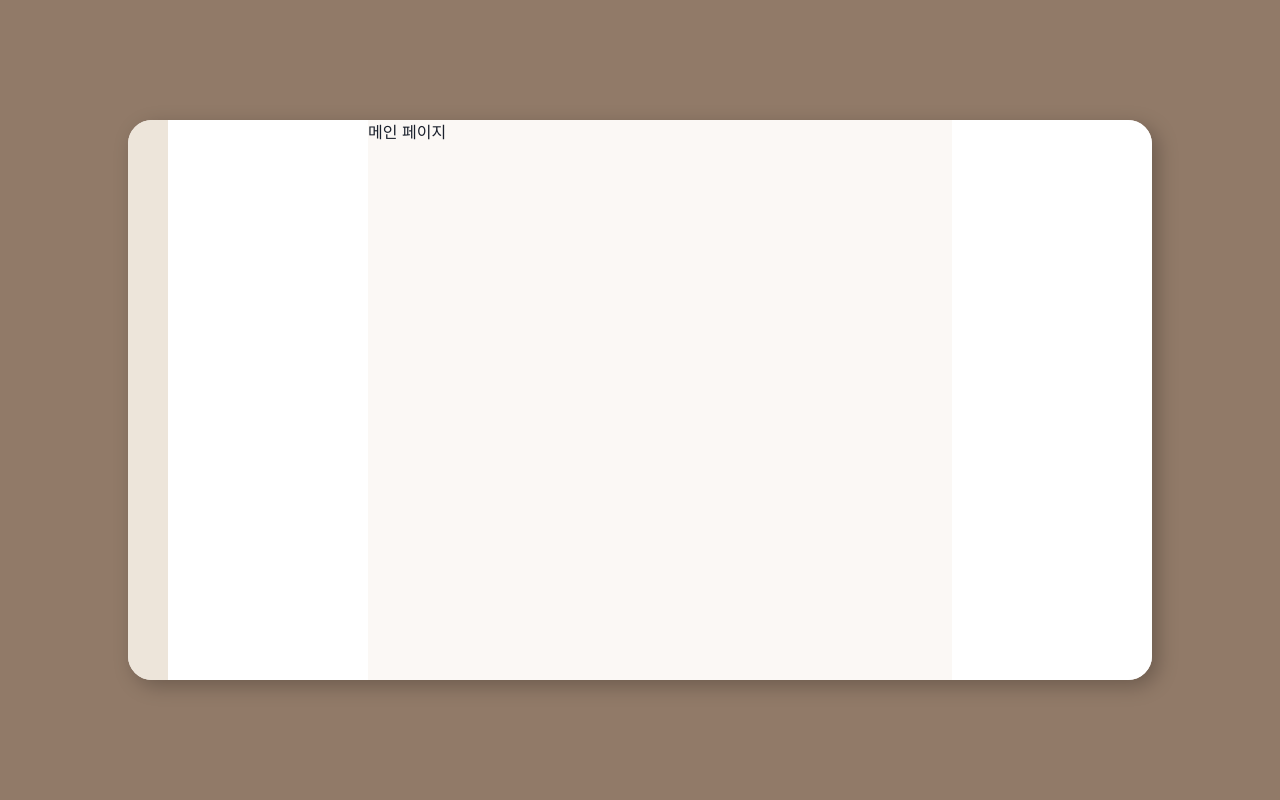
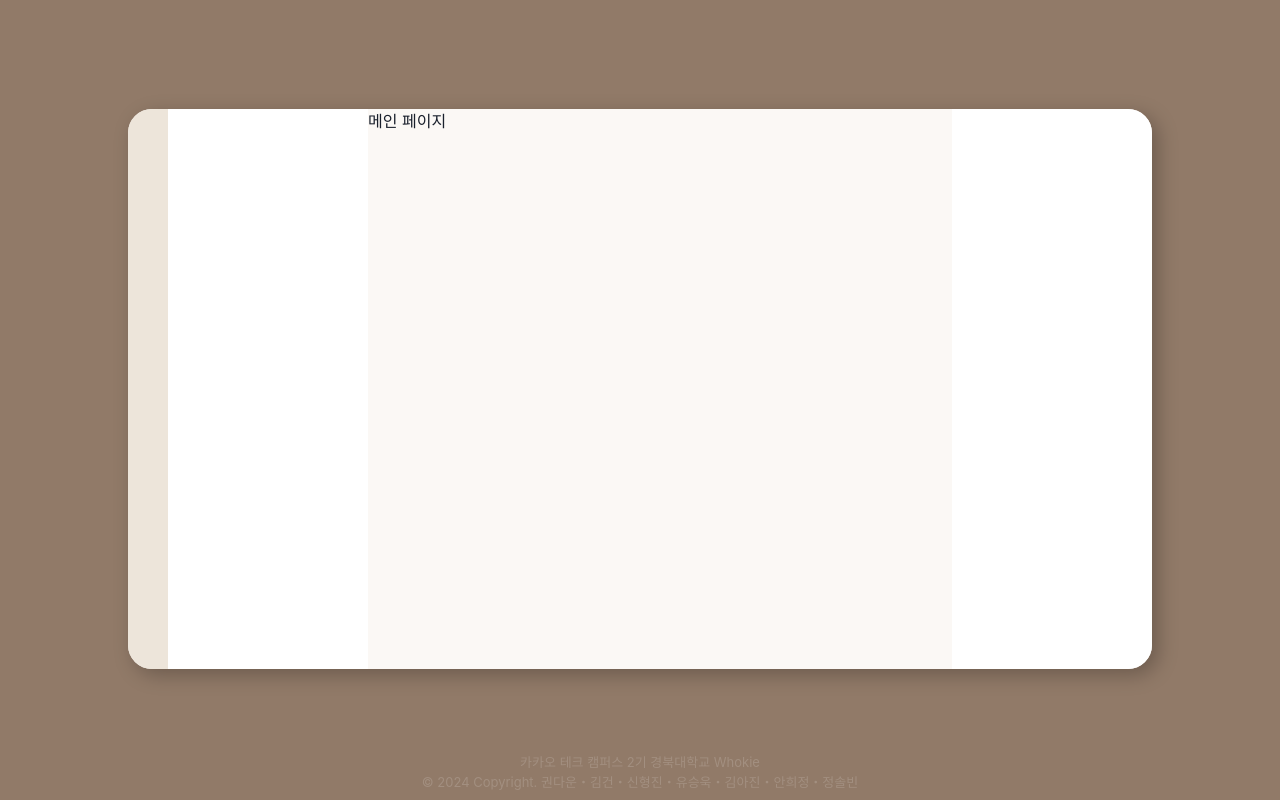
Before and after one commit to kakao-tech-campus-2nd-step3/Team6_FE, a React (Vite) app: page / in a window 1280 px wide. Built offline with nearby package versions, Linux system fonts and the light colour scheme.

Commit message:
Design: Footer UI 추가

```diff
--- /dev/null
+++ b/src/components/features/Layout/Footer/index.tsx
@@ -0,0 +1,12 @@
+import { Text, VStack } from '@chakra-ui/react'
+
+export const Footer = () => {
+  return (
+    <VStack fontSize="small" color="whiteAlpha.300" gap={0} pb="2">
+      <Text>카카오 테크 캠퍼스 2기 경북대학교 Whokie</Text>
+      <Text>
+        © 2024 Copyright. 권다운・김건・신형진・유승욱・김아진・안희정・정솔빈
+      </Text>
+    </VStack>
+  )
+}
--- a/src/components/features/Layout/index.tsx
+++ b/src/components/features/Layout/index.tsx
@@ -2,13 +2,14 @@ import { Outlet } from 'react-router-dom'
 
 import { Box, Flex, HStack } from '@chakra-ui/react'
 
+import { Footer } from './Footer'
 import { FriendSection } from './FriendSection'
 import { GroupSection } from './GroupSection'
 import { SideNavigation } from './SideNavigation'
 
 export const Layout = () => {
   return (
-    <Flex background="brown.600" height="100vh">
+    <Flex background="brown.600" height="100vh" flexDirection="column">
       <Flex flex="1" justifyContent="center" alignItems="center">
         <HStack
           background="brown.50"
@@ -16,6 +17,7 @@ export const Layout = () => {
           height="560px"
           rounded="24px"
           overflow="hidden"
+          marginTop={6}
           gap={0}
           boxShadow="6px 6px 20px rgba(0, 0, 0, 0.25)"
         >
@@ -27,6 +29,7 @@ export const Layout = () => {
           <FriendSection />
         </HStack>
       </Flex>
+      <Footer />
     </Flex>
   )
 }
```
